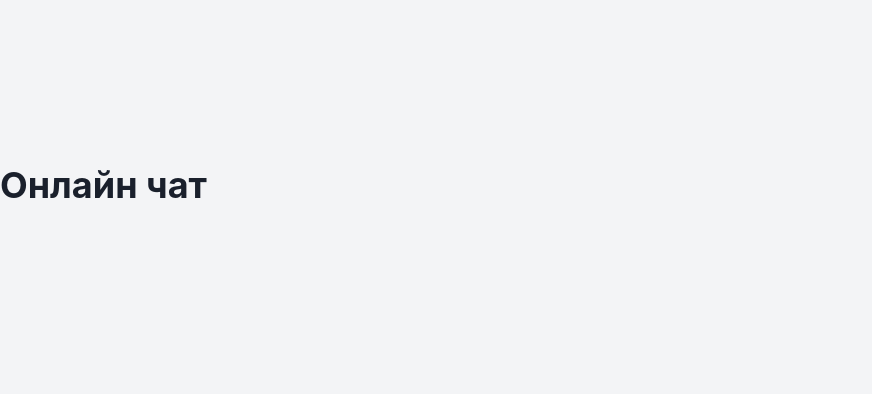
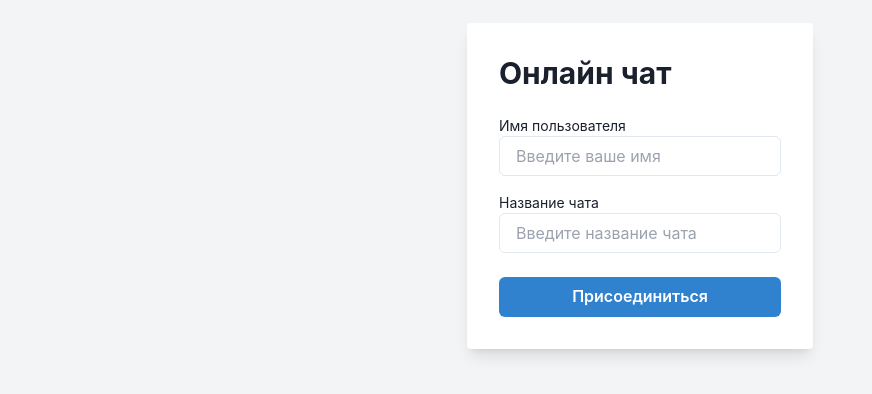
Before and after one commit to ToxToxx/Chat, a React (Create React App) app in the folder frontend/chat/: page / in a window 1280 px wide. Shown: the part 214-608 px from the top of the page, without its empty margins (0-872 px from the left). Built offline with nearby package versions, Linux system fonts and the light colour scheme.

Commit message:
making frontend part and server connection

```diff
--- a/frontend/chat/package.json
+++ b/frontend/chat/package.json
@@ -6,6 +6,7 @@
     "@chakra-ui/react": "^2.8.2",
     "@emotion/react": "^11.13.3",
     "@emotion/styled": "^11.13.0",
+    "@microsoft/signalr": "^8.0.7",
     "@testing-library/jest-dom": "^5.17.0",
     "@testing-library/react": "^13.4.0",
     "@testing-library/user-event": "^13.5.0",
--- a/frontend/chat/src/App.js
+++ b/frontend/chat/src/App.js
@@ -1,9 +1,29 @@
 import { WaitingRoom } from "./components/WaitingRoom";
+import { HubConnectionBuilder } from "@microsoft/signalr";
 
 function App() {
+  const joinChat = async (userName, chatRoom) => {
+    var connection = new HubConnectionBuilder()
+    .withUrl("http://localhost:5285/chat")
+    .withAutomaticReconnect()
+    .build();
+
+    try{
+      await connection.start();
+      await connection.invoke("JoinChat", {userName, chatRoom});
+
+      console.log('Prisoedineno');
+      console.log(connection);
+
+    }catch(error){
+      console.log(error);
+    }
+  };
+
+
   return (
-    <div className="min-h-screen flex items-center bg-gray-100" >
-          <WaitingRoom />
+    <div className="min-h-screen flex items-center justify-center bg-gray-100" >
+          <WaitingRoom joinChat={joinChat}/>
           </div>
   );
 }
--- a/frontend/chat/src/components/WaitingRoom.jsx
+++ b/frontend/chat/src/components/WaitingRoom.jsx
@@ -1,10 +1,42 @@
-import {Button, Heading, Input, Text} from "@chakra-ui/react"
+import { Button, Heading, Input, Text } from "@chakra-ui/react";
+import { useState } from "react";
 
-export const WaitingRoom = () => {
-    return <form>
-        <Heading>Онлайн чат</Heading>
-        <div className="">
+export const WaitingRoom = ({joinChat}) => {
+    const [userName, setUserName] = useState();
+    const [chatRoom, setChatRoom] = useState();
 
+    const onSubmit = (e) => {
+        e.preventDefault();
+        joinChat(userName, chatRoom);
+    }
+
+    return (
+        <div className="flex justify-center items-center min-h-screen bg-gray-100">
+            <form
+                onSubmit = {onSubmit}
+                className="max-w-sm w-full bg-white p-8 rounded shadow-lg"
+            >
+                <Heading size="lg" className="mb-6">Онлайн чат</Heading>
+                <div className="mb-4">
+                    <Text fontSize={"sm"}>Имя пользователя</Text>
+                    <Input
+                        onChange={(e) => setUserName(e.target.value)}
+                        name="username"
+                        placeholder="Введите ваше имя"
+                    />
+                </div>
+                <div className="mb-6">
+                    <Text fontSize={"sm"}>Название чата</Text>
+                    <Input
+                        onChange={(e) => setChatRoom(e.target.value)}
+                        name="chatname"
+                        placeholder="Введите название чата"
+                    />
+                </div>
+                <Button type="submit" colorScheme="blue" className="w-full">
+                    Присоединиться
+                </Button>
+            </form>
         </div>
-    </form>
-}
+    );
+};
--- a/frontend/chat/src/index.css
+++ b/frontend/chat/src/index.css
@@ -31,6 +31,15 @@
 	}
 }
 
+@layer base {
+    html, body {
+        height: 100%;
+        width: 100%;
+    }
+    #root, .app {
+        height: 100%;
+    }
+}
 body {
 	margin: 0;
 	font-family: -apple-system, BlinkMacSystemFont, "Segoe UI", "Roboto", "Oxygen",
--- a/frontend/chat/tailwind.config.js
+++ b/frontend/chat/tailwind.config.js
@@ -1,6 +1,6 @@
 /** @type {import('tailwindcss').Config} */
 module.exports = {
-  content: ["./src/**/*.{html,js}"],
+  content: ["./src/**/*.{js,jsx,ts,tsx}"],
   theme: {
     extend: {},
   },
```
Also changed, not shown: frontend/chat/src/index.js (line endings or trailing spaces), 2 other files (tests, documents, lock files or other folders).
